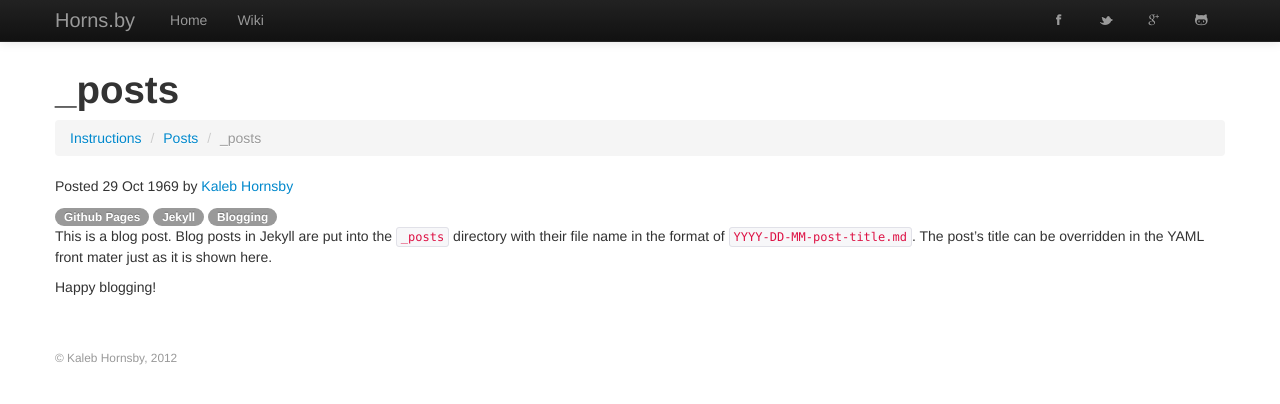
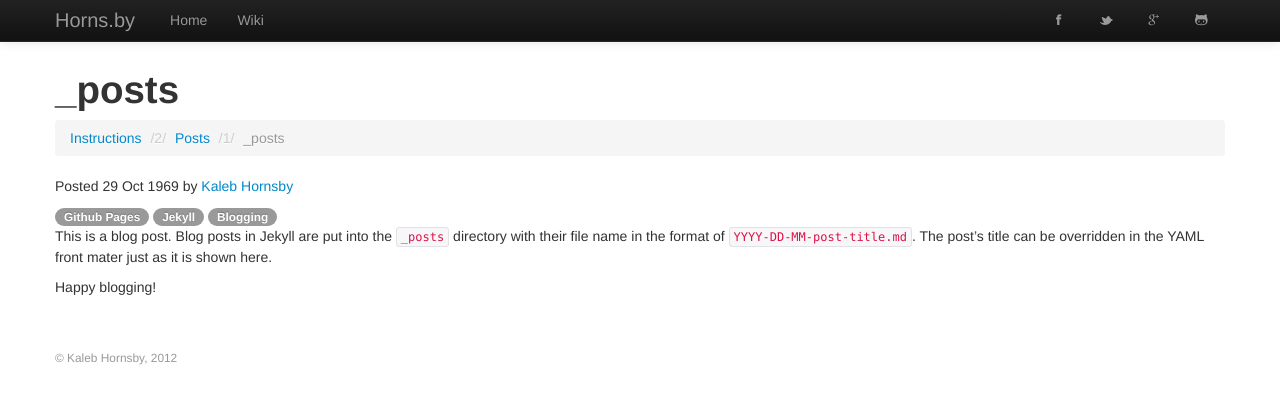
Before and after one commit to Hornsby/hornsby.github.com, a Jekyll site: the page built from _posts/1969-10-29-README.md, in a window 1280 px wide. Shown: the top 404 px of the page. Built offline with Jekyll 4.4.1, drawn with Linux system fonts in a browser that asks for light colours; nearby versions of some CDN libraries; comment, search, counter and statistics services are not loaded.

Commit message:
Update _layouts/post.html

```diff
--- a/_layouts/post.html
+++ b/_layouts/post.html
@@ -4,8 +4,9 @@
 {% for category in page.categories %}
 {% if forloop.first %}<ul class="breadcrumb" itemprop="breadcrumb">{% endif %}
   <li>
-    <a href="{% for i in forloop.rindex %}../{% endfor %}">{{ category }}</a>
-    <span class="divider">/</span>
+  {% capture rdx %}{{ forloop.rindex }}{% endcapture %}
+    <a href="{% for i in rdx %}../{% endfor %}">{{ category }}</a>
+    <span class="divider">/{{ rdx }}/</span>
   </li>
 {% if forloop.last %}
   <li class="active">{{ page.title }}</li>
```
